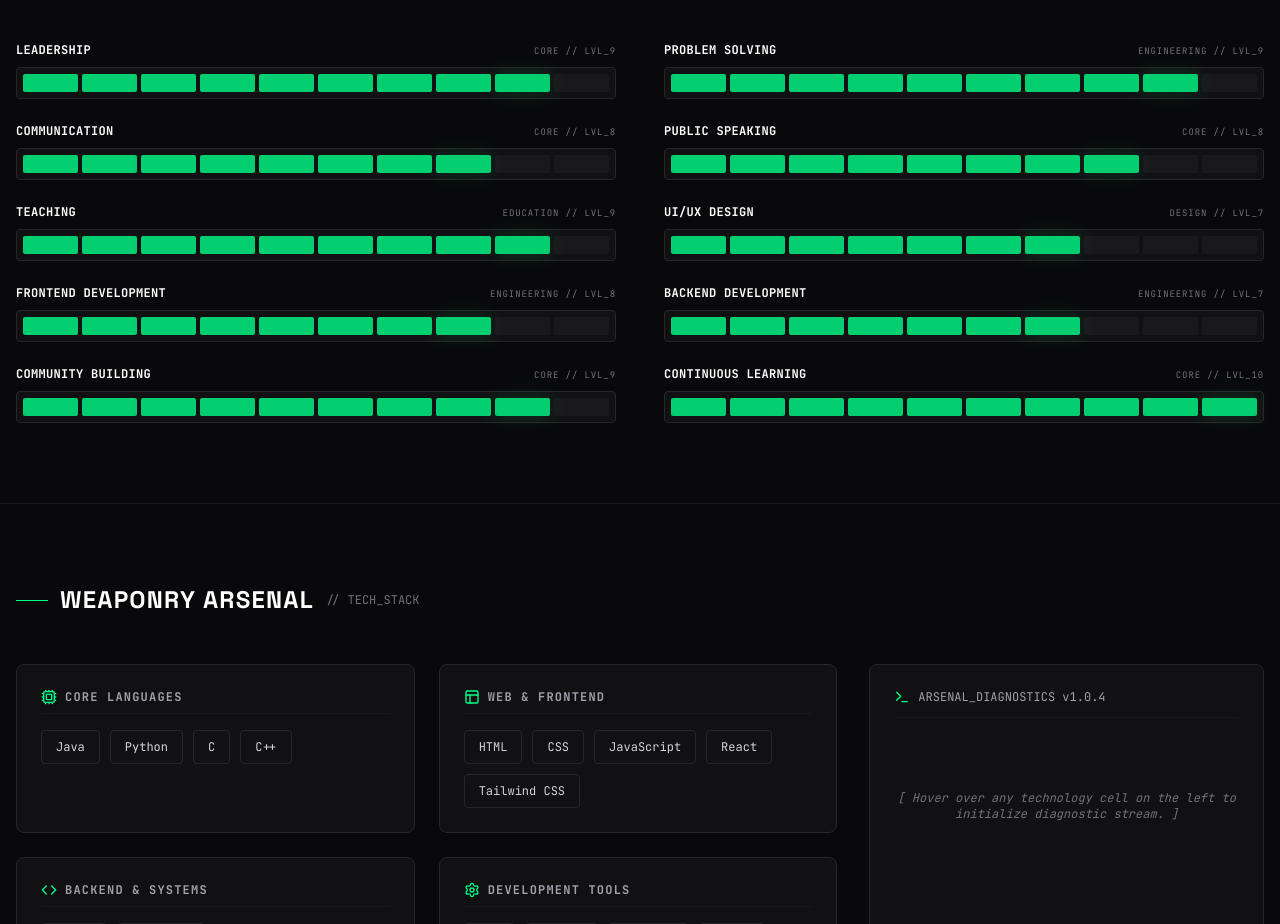
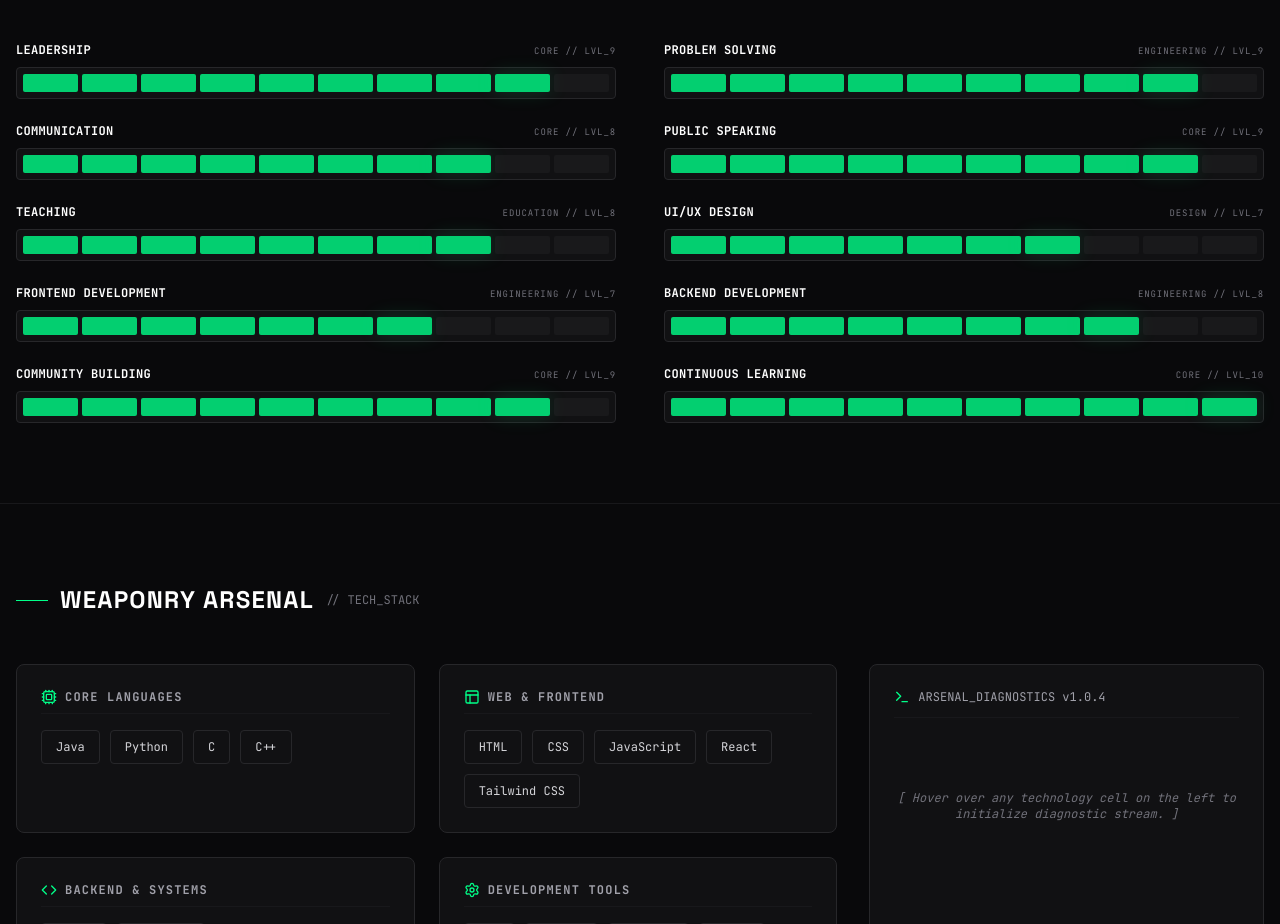
Before and after one commit to minnahdev/The-Minnah, a React (Vite) app: page / in a window 1280 px wide. Shown: the part 1440-2364 px from the top of the page. Built offline with nearby package versions, Linux system fonts and the light colour scheme.

Commit message:
feat: add Missions, Capabilities, and BootLoader components to portfolio structure

```diff
--- a/src/components/BootLoader.jsx
+++ b/src/components/BootLoader.jsx
@@ -5,7 +5,7 @@ const bootLogs = [
   { text: "Initializing system...", delay: 0 },
   { text: "Loading visual assets & texture layers...", delay: 150 },
   { text: "Authenticating security key: minnahdev...", delay: 300 },
-  { text: "Verifying CEAL academic achievements...", delay: 450 },
+  { text: "Verifying Personal Credentials...", delay: 450 },
   { text: "Preparing dossier console interface...", delay: 600 },
   { text: "Access Granted. Welcome, Agent Minnah.", delay: 750, isHighlight: true }
 ];
--- a/src/components/Capabilities.jsx
+++ b/src/components/Capabilities.jsx
@@ -5,11 +5,11 @@ const capabilities = [
   { name: "Leadership", level: 9, category: "Core" },
   { name: "Problem Solving", level: 9, category: "Engineering" },
   { name: "Communication", level: 8, category: "Core" },
-  { name: "Public Speaking", level: 8, category: "Core" },
-  { name: "Teaching", level: 9, category: "Education" },
+  { name: "Public Speaking", level: 9, category: "Core" },
+  { name: "Teaching", level: 8, category: "Education" },
   { name: "UI/UX Design", level: 7, category: "Design" },
-  { name: "Frontend Development", level: 8, category: "Engineering" },
-  { name: "Backend Development", level: 7, category: "Engineering" },
+  { name: "Frontend Development", level: 7, category: "Engineering" },
+  { name: "Backend Development", level: 8, category: "Engineering" },
   { name: "Community Building", level: 9, category: "Core" },
   { name: "Continuous Learning", level: 10, category: "Core" }
 ];
@@ -60,11 +60,10 @@ export default function Capabilities() {
                       delay: (idx * 0.05) + (segmentIdx * 0.03),
                       ease: "easeOut"
                     }}
-                    className={`h-full flex-1 rounded-sm origin-left ${
-                      isActive
-                        ? 'bg-accent/80 group-hover:bg-accent transition-colors duration-300'
-                        : 'bg-zinc-800/40'
-                    } ${isActive && segmentIdx === cap.level - 1 ? 'glow-accent' : ''}`}
+                    className={`h-full flex-1 rounded-sm origin-left ${isActive
+                      ? 'bg-accent/80 group-hover:bg-accent transition-colors duration-300'
+                      : 'bg-zinc-800/40'
+                      } ${isActive && segmentIdx === cap.level - 1 ? 'glow-accent' : ''}`}
                   />
                 );
               })}
--- a/src/components/Missions.jsx
+++ b/src/components/Missions.jsx
@@ -55,7 +55,7 @@ const missions = [
     problem: "Urban planners lack accessible, real-time geospatial intelligence. NASA's rich open datasets on land surface temperature, moisture, and atmospheric conditions remain siloed from practical city development tools.",
     solution: "Built an interactive city planning dashboard that ingests NASA terrestrial, humidity, and weather API streams to visualize risk zones, green cover indices, and climate impact patterns — helping city developers plan infrastructure with environmental intelligence. Won Local Winner at NASA Space Apps Challenge, CEAL.",
     tech: ["React", "Three.js", "Tailwind CSS", "NASA Open APIs", "Framer Motion"],
-    github: "https://github.com/minnahdev/nasa-space-apps-2025",
+    github: "https://github.com/Ash-JP/MRNASA",
 
   }
 ];
```
